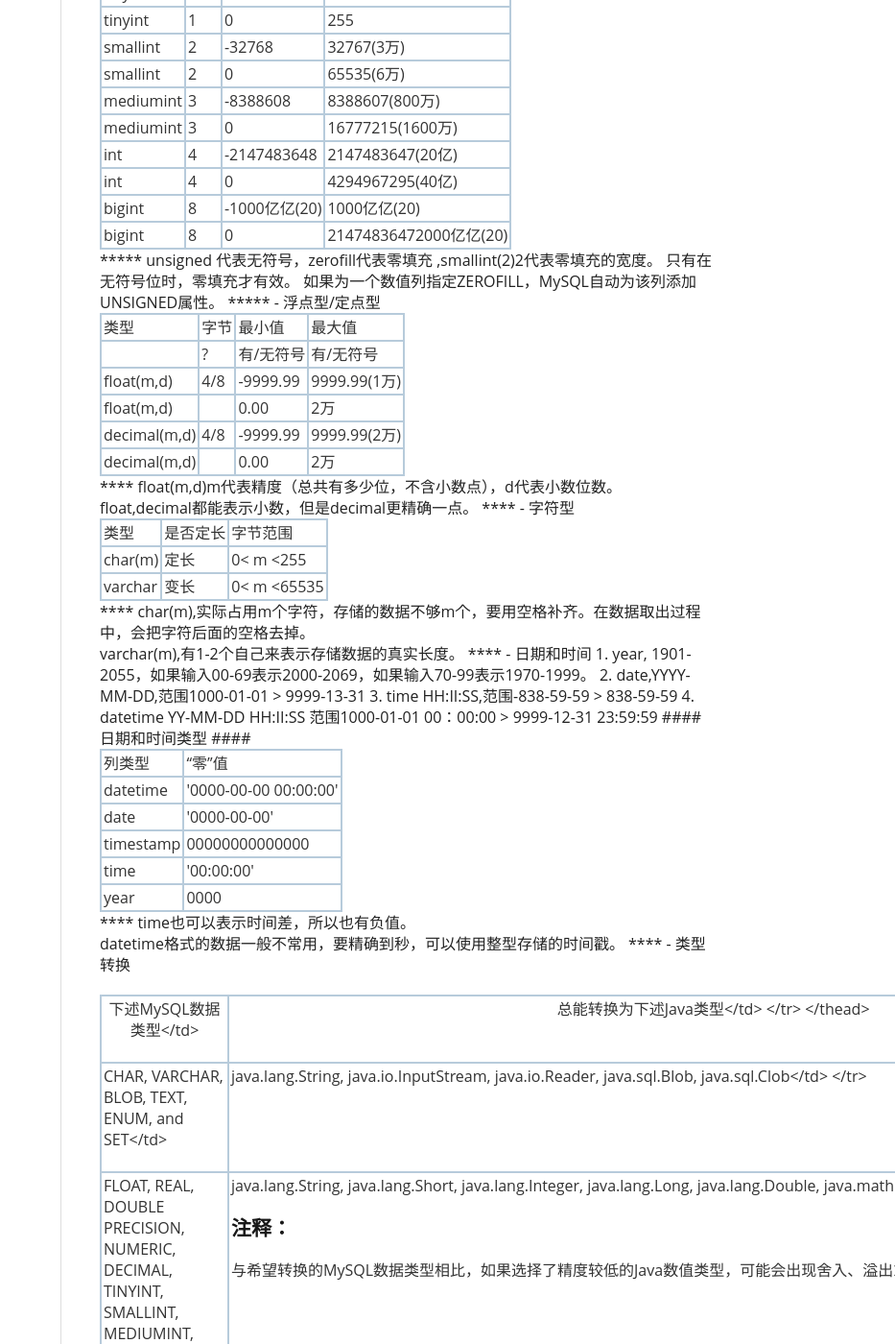
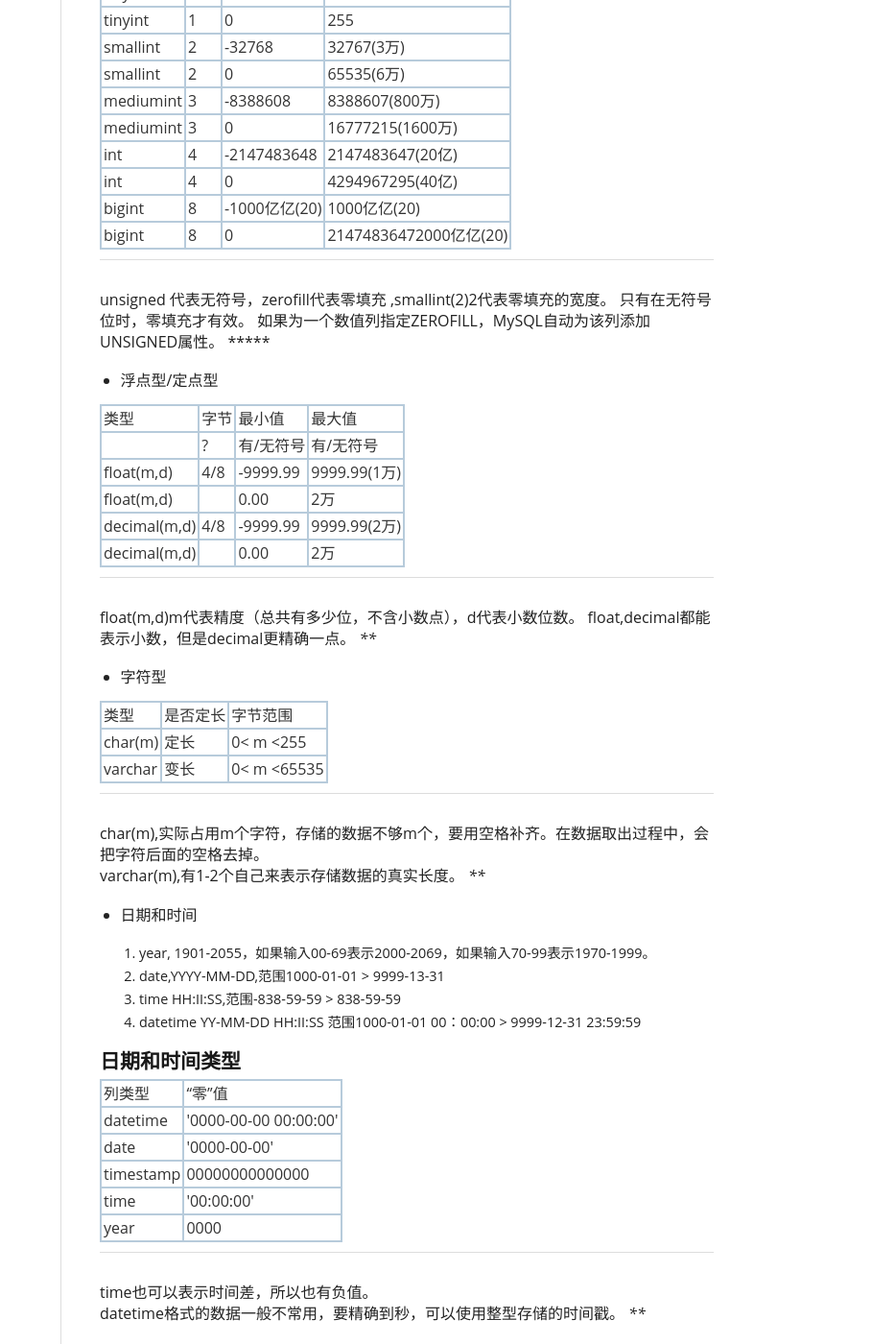
Before and after one commit to fmeng/fmeng.github.io, a Jekyll site: the page built from _posts/2014-08-15-mysql-fuxi.md, in a window 1280 px wide and 1400 px high, scrolled down 528 px. Shown: the whole window at 96% size, without its empty margins (347-1280 px from the left). Built offline with Jekyll 4.4.1, drawn with Linux system fonts in a browser that asks for light colours; Markdown is read by kramdown in place of the engine named in the settings; comment, search, counter and statistics services are not loaded.

Commit message:
修改table

```diff
--- a/_posts/2014-08-15-mysql-fuxi.md
+++ b/_posts/2014-08-15-mysql-fuxi.md
@@ -33,7 +33,7 @@ categories:
 <tr><td>int</td><td>4</td><td>0</td><td>4294967295(40亿)</td></tr>
 <tr><td>bigint</td><td>8</td><td>-1000亿亿(20)</td><td>1000亿亿(20)</td></tr>
 <tr><td>bigint</td><td>8</td><td>0</td><td>21474836472000亿亿(20)</td></tr>
-<table>
+</table>
 *****
 unsigned 代表无符号，zerofill代表零填充 ,smallint(2)2代表零填充的宽度。
 只有在无符号位时，零填充才有效。
@@ -49,7 +49,7 @@ unsigned 代表无符号，zerofill代表零填充 ,smallint(2)2代表零填充
 <tr><td>float(m,d)</td><td>&nbsp;</td><td>0.00</td><td>2万</td></tr>
 <tr><td>decimal(m,d)</td><td>4/8</td><td>-9999.99</td><td>9999.99(2万)</td></tr>
 <tr><td>decimal(m,d)</td><td>&nbsp;</td><td>0.00</td><td>2万</td></tr>
-<table>
+</table>
 ****
 float(m,d)m代表精度（总共有多少位，不含小数点），d代表小数位数。
 float,decimal都能表示小数，但是decimal更精确一点。
```
Also changed, not shown: _posts/2014-07-31-regex-java.md (+9 -8 lines).
